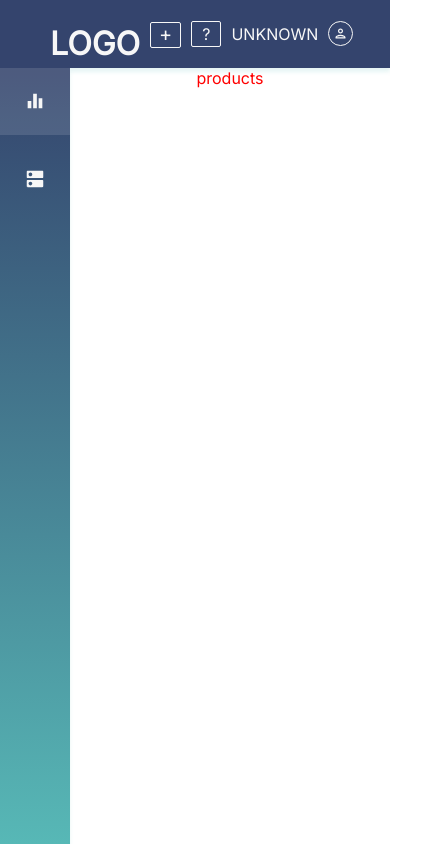
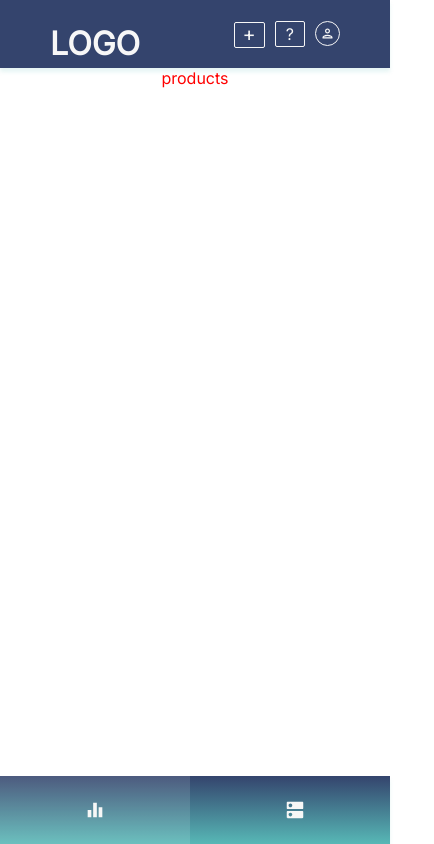
Before and after one commit to DenisFTJunior/product-list, a React (Vite) app: page /products in a window 390 px wide. Shown: the whole page, 434 px wide, since content can reach past the window. Built offline with nearby package versions, Linux system fonts and the light colour scheme.

Commit message:
transform menu in responsive

```diff
--- a/src/components/business/menu/nav/NavMenu.tsx
+++ b/src/components/business/menu/nav/NavMenu.tsx
@@ -12,8 +12,18 @@ export const NavMenu = () => {
   const [selected, setSelected] = useState(PAGES.DASHBOARD);
 
   return (
-    <Card background={BLUE_GREEN} width="5%" height="92vh" minWidth="70px">
-      <Flex flexDirection="column" justifyContent="flex-start">
+    <Card
+      background={BLUE_GREEN}
+      width="5%"
+      height="92vh"
+      minWidth="70px"
+      sm={{ width: "100%", height: "100%" }}
+    >
+      <Flex
+        flexDirection="column"
+        justifyContent="flex-start"
+        sm={{ flexDirection: "row", justifyContent: "space-between" }}
+      >
         <NavLink
           Icon={MdEqualizer}
           setSelected={setSelected}
--- a/src/components/business/presentation/UserInfo.tsx
+++ b/src/components/business/presentation/UserInfo.tsx
@@ -6,7 +6,12 @@ import { Typography } from "../../plastic/structure/Typography";
 export const UserInfo = ({ username = "UNKNOWN" }: { username?: string }) => {
   return (
     <Flex gap="10px">
-      <Typography text={username} element="span" color={ALMOST_WHITE} />
+      <Typography
+        text={username}
+        element="span"
+        color={ALMOST_WHITE}
+        sm={{ display: "none" }}
+      />
       <MdOutlinePerson
         style={{
           border: `1px solid ${ALMOST_WHITE}`,
--- a/src/components/plastic/layout/Flex.tsx
+++ b/src/components/plastic/layout/Flex.tsx
@@ -1,5 +1,9 @@
 import styled from "@emotion/styled";
 import { appendStyle } from "../../../toolbox/helpers/appendStyle";
+import {
+  Breakpoints,
+  handleBreakpoints,
+} from "../../../toolbox/style/handleBreakpoints";
 import {
   FlexChildProps,
   FlexContainerProps,
@@ -12,7 +16,10 @@ export const Flex = styled.div(
     gap,
     justifyContent,
     inlineFlex,
-  }: Partial<FlexContainerProps>) => ({
+    md,
+    sm,
+  }: Partial<FlexContainerProps> &
+    Breakpoints<Partial<FlexContainerProps>>) => ({
     width: "100%",
     height: "100%",
     display: inlineFlex ? "inline-flex" : "flex",
@@ -20,6 +27,7 @@ export const Flex = styled.div(
     flexDirection: flexDirection || "row",
     justifyContent: justifyContent || "center",
     gap: gap || "10px",
+    ...handleBreakpoints({ md, sm }),
   })
 );
 
@@ -31,7 +39,9 @@ export const FlexItem = styled.div(
     flexGrow,
     flexShrink,
     order,
-  }: Partial<FlexChildProps>) => ({
+    md,
+    sm,
+  }: Partial<FlexChildProps> & Breakpoints<Partial<FlexChildProps>>) => ({
     flex: flex || "1",
     ...appendStyle({
       alignSelf,
@@ -40,5 +50,6 @@ export const FlexItem = styled.div(
       flexShrink,
       order,
     }),
+    ...handleBreakpoints({ md, sm }),
   })
 );
--- a/src/components/plastic/layout/grid/TemplateGrid.tsx
+++ b/src/components/plastic/layout/grid/TemplateGrid.tsx
@@ -2,6 +2,10 @@ import { CSSProperties } from "react";
 import styled from "@emotion/styled";
 import { appendStyle } from "../../../../toolbox/helpers/appendStyle";
 import { formatGridTemplate } from "../../../../toolbox/style/formatGridTemplate";
+import {
+  Breakpoints,
+  handleBreakpoints,
+} from "../../../../toolbox/style/handleBreakpoints";
 
 type TemplateGridProps = {
   columns: CSSProperties["gridTemplateColumns"];
@@ -9,15 +13,26 @@ type TemplateGridProps = {
   template: string[][];
 } & Pick<CSSProperties, "gridGap">;
 
+const formatGridStyle = (props?: TemplateGridProps) => ({
+  gridTemplateColumns: props?.columns,
+  gridTemplateRows: props?.rows,
+  gridTemplateAreas: formatGridTemplate(props?.template),
+  gridGap: props?.gridGap,
+});
+
 export const TemplateGrid = styled.div(
-  ({ columns, rows, template, gridGap }: TemplateGridProps) => ({
+  ({
+    columns,
+    rows,
+    template,
+    gridGap,
+    sm,
+    md,
+  }: TemplateGridProps & Breakpoints<TemplateGridProps>) => ({
     display: "grid",
-    ...appendStyle({
-      gridTemplateColumns: columns,
-      gridTemplateRows: rows,
-      gridTemplateAreas: formatGridTemplate(template),
-      gridGap,
-    }),
+    ...appendStyle(formatGridStyle({ columns, rows, template, gridGap })),
+
+    ...handleBreakpoints({ sm:formatGridStyle(sm), md:formatGridStyle(md) }),
   })
 );
 
--- a/src/components/plastic/structure/Card.ts
+++ b/src/components/plastic/structure/Card.ts
@@ -4,7 +4,14 @@ import { GREEN } from "../../../toolbox/constants/colors";
 import { appendStyle } from "../../../toolbox/helpers/appendStyle";
 import { SizeProps } from "../../../toolbox/style/types/size";
 import { SpacingProps } from "../../../toolbox/style/types/spacing";
+import {
+  Breakpoints,
+  handleBreakpoints,
+} from "../../../toolbox/style/handleBreakpoints";
 
+type CardProps = Partial<SizeProps & { shadowColor: string }> &
+  Pick<CSSProperties, "border" | "background" | "borderRadius"> &
+  SpacingProps;
 export const Card = styled.div(
   ({
     width,
@@ -18,10 +25,10 @@ export const Card = styled.div(
     minHeight,
     minWidth,
     padding,
-    borderRadius
-  }: Partial<SizeProps & { shadowColor: string }> &
-    Pick<CSSProperties, "border" | "background" |'borderRadius'> &
-    SpacingProps) => ({
+    borderRadius,
+    md,
+    sm,
+  }: CardProps & Breakpoints<Partial<CardProps>>) => ({
     width: width || "100%",
     height: height || "100%",
     boxShadow: `0px 4px 4px ${shadowColor || GREEN}25`,
@@ -36,5 +43,6 @@ export const Card = styled.div(
       minWidth,
       padding,
     }),
+    ...handleBreakpoints({ md, sm }),
   })
 );
--- a/src/components/plastic/structure/Typography.tsx
+++ b/src/components/plastic/structure/Typography.tsx
@@ -2,6 +2,10 @@
 import { css } from "@emotion/react";
 import { CSSProperties } from "react";
 import { ALMOST_BLACK } from "../../../toolbox/constants/colors";
+import {
+  Breakpoints,
+  handleBreakpoints,
+} from "../../../toolbox/style/handleBreakpoints";
 
 type TypographyProps = {
   element: "h1" | "h2" | "h3" | "h4" | "h5" | "h6" | "p" | "span";
@@ -9,7 +13,7 @@ type TypographyProps = {
 } & Partial<
   Pick<
     CSSProperties,
-    "fontSize" | "fontWeight" | "color" | "whiteSpace" | "textAlign"
+    "fontSize" | "fontWeight" | "color" | "whiteSpace" | "textAlign" | "display"
   >
 >;
 
@@ -21,7 +25,9 @@ export const Typography = ({
   color,
   whiteSpace,
   textAlign,
-}: TypographyProps) => {
+  md,
+  sm,
+}: TypographyProps & Breakpoints<Partial<TypographyProps>>) => {
   const Element = element as keyof JSX.IntrinsicElements;
   const style = css({
     fontSize: fontSize || "1rem",
@@ -29,6 +35,10 @@ export const Typography = ({
     color: color || ALMOST_BLACK,
     textAlign: textAlign || "center",
     whiteSpace: whiteSpace || "normal",
+    ...handleBreakpoints({
+      sm,
+      md,
+    }),
   });
   return <Element css={style}>{text}</Element>;
 };
--- a/src/pages/PageContainer.tsx
+++ b/src/pages/PageContainer.tsx
@@ -14,6 +14,11 @@ export const PageContainer = ({ content }: { content: React.ReactNode }) => {
         ["header", "header"],
         ["nav", "content"],
       ]}
+      sm={{
+        columns: "1fr",
+        rows: "8vh 84vh 8vh",
+        template: [["header"], ["content"], ["nav"]],
+      }}
     >
       <TemplateGridItem gridArea="header">
         <HeaderMenu />
--- a/src/toolbox/style/formatGridTemplate.ts
+++ b/src/toolbox/style/formatGridTemplate.ts
@@ -1,6 +1,7 @@
 export const formatGridTemplate = (
-  template: string[][]
+  template?: string[][]
 ): string | undefined => {
+  if (template === undefined) return undefined;
   const size = template[0].length;
   return template.reduce((acc, row) => {
     if (acc === undefined) return acc;
```
